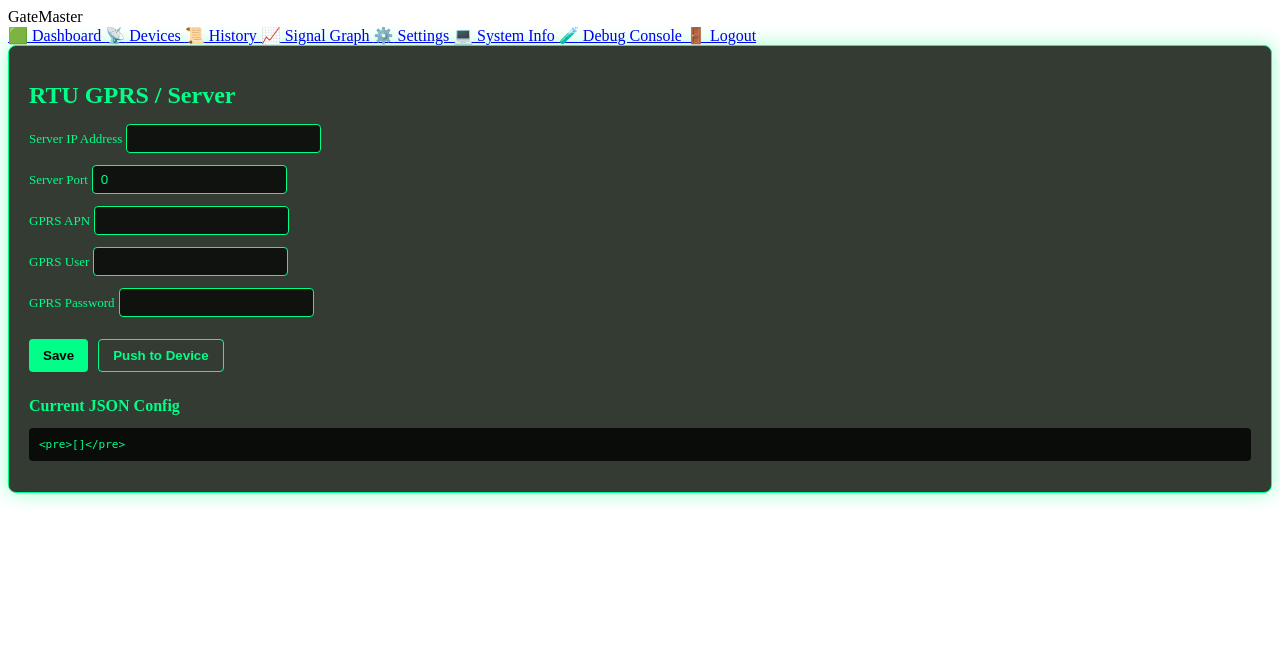
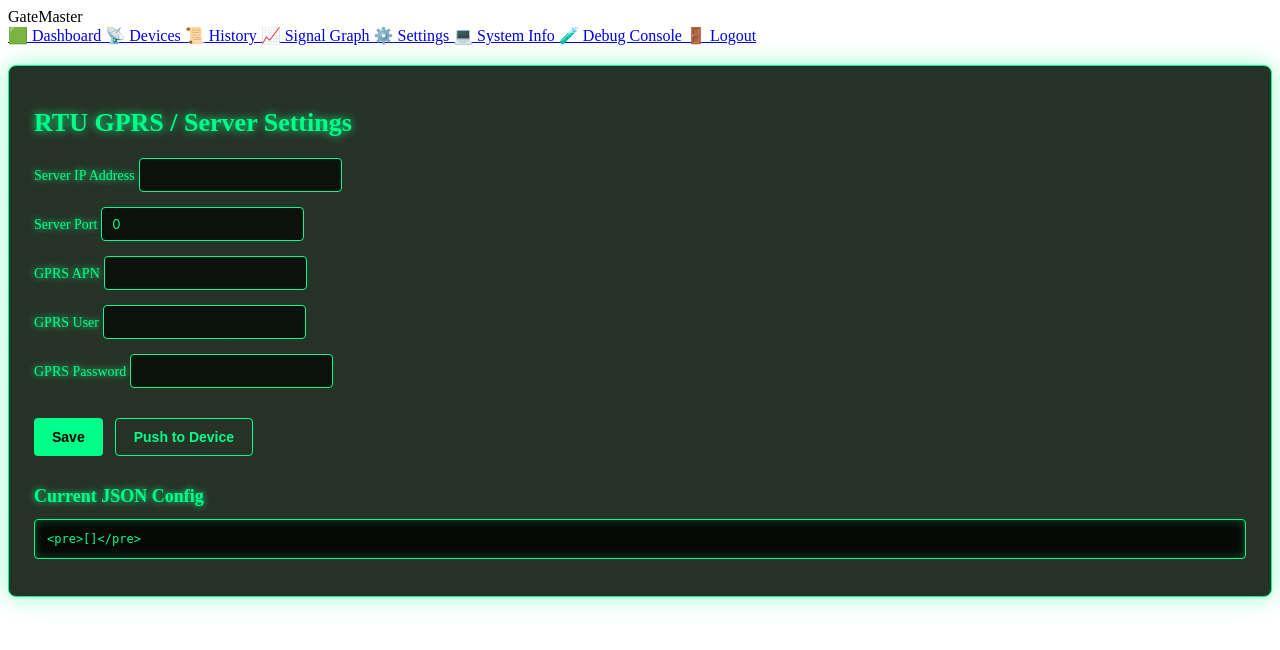
Before and after one commit to Billybob16/GateMaster, a Flask app: page /rtu/gprs in a window 1280 px wide. Shown: the top 650 px of the page. Run offline with Flask 3, Linux system fonts and the light colour scheme; data comes from the database, SQL or seed files in the repository.

Commit message:
Added full RTU settings system with cinematic push

```diff
--- a/app.py
+++ b/app.py
@@ -9,6 +9,9 @@ app = Flask(__name__)
 DB_PATH = os.path.join("database", "rtu_config.db")
 
 
+# -----------------------------
+# DATABASE HELPERS
+# -----------------------------
 def get_db():
     conn = sqlite3.connect(DB_PATH)
     conn.row_factory = sqlite3.Row
@@ -19,6 +22,7 @@ def init_db():
     os.makedirs("database", exist_ok=True)
     conn = get_db()
     cur = conn.cursor()
+
     cur.execute("""
         CREATE TABLE IF NOT EXISTS rtu_config (
             id INTEGER PRIMARY KEY,
@@ -26,10 +30,12 @@ def init_db():
             updated_at TEXT NOT NULL
         )
     """)
+
     conn.commit()
 
     cur.execute("SELECT COUNT(*) AS c FROM rtu_config")
     row = cur.fetchone()
+
     if row["c"] == 0:
         default_config = {
             "password": "6666",
@@ -61,11 +67,13 @@ def init_db():
             "mqtt_publish": "",
             "mqtt_subscribe": ""
         }
+
         cur.execute(
             "INSERT INTO rtu_config (json_config, updated_at) VALUES (?, ?)",
             (json.dumps(default_config), datetime.utcnow().isoformat())
         )
         conn.commit()
+
     conn.close()
 
 
@@ -75,8 +83,6 @@ def load_rtu_settings():
     cur.execute("SELECT json_config FROM rtu_config WHERE id = 1")
     row = cur.fetchone()
     conn.close()
-    if not row:
-        return {}
     return json.loads(row["json_config"])
 
 
@@ -96,130 +102,128 @@ def startup():
     init_db()
 
 
+# -----------------------------
+# ROUTES — MAIN REDIRECT
+# -----------------------------
 @app.route("/")
 def index():
     return redirect(url_for("rtu_device_identity"))
 
 
-# ---------- RTU PAGES ----------
-
-@app.route("/rtu/device-identity", methods=["GET"])
+# -----------------------------
+# RTU SETTINGS PAGES
+# -----------------------------
+@app.route("/rtu/device-identity")
 def rtu_device_identity():
-    s = load_rtu_settings()
-    return render_template("rtu_device_identity.html", s=s)
+    return render_template("rtu_device_identity.html", s=load_rtu_settings())
 
 
 @app.route("/rtu/device-identity/save", methods=["POST"])
 def rtu_device_identity_save():
     s = load_rtu_settings()
-    s["password"] = request.form.get("password", s["password"])
-    s["sim_number"] = request.form.get("sim_number", s["sim_number"])
-    s["mqtt_client_id"] = request.form.get("mqtt_client_id", s["mqtt_client_id"])
+    s["password"] = request.form["password"]
+    s["sim_number"] = request.form["sim_number"]
+    s["mqtt_client_id"] = request.form["mqtt_client_id"]
     save_rtu_settings(s)
     return redirect(url_for("rtu_device_identity"))
 
 
-@app.route("/rtu/digital-inputs", methods=["GET"])
+@app.route("/rtu/digital-inputs")
 def rtu_digital_inputs():
-    s = load_rtu_settings()
-    return render_template("rtu_digital_inputs.html", s=s)
+    return render_template("rtu_digital_inputs.html", s=load_rtu_settings())
 
 
 @app.route("/rtu/digital-inputs/save", methods=["POST"])
 def rtu_digital_inputs_save():
     s = load_rtu_settings()
-    s["din1_type"] = request.form.get("din1_type", s["din1_type"])
-    s["din2_type"] = request.form.get("din2_type", s["din2_type"])
-    s["din1_alarm"] = request.form.get("din1_alarm", s["din1_alarm"])
-    s["din2_alarm"] = request.form.get("din2_alarm", s["din2_alarm"])
+    s["din1_type"] = request.form["din1_type"]
+    s["din2_type"] = request.form["din2_type"]
+    s["din1_alarm"] = request.form["din1_alarm"]
+    s["din2_alarm"] = request.form["din2_alarm"]
     save_rtu_settings(s)
     return redirect(url_for("rtu_digital_inputs"))
 
 
-@app.route("/rtu/relay-control", methods=["GET"])
+@app.route("/rtu/relay-control")
 def rtu_relay_control():
-    s = load_rtu_settings()
-    return render_template("rtu_relay_control.html", s=s)
+    return render_template("rtu_relay_control.html", s=load_rtu_settings())
 
 
 @app.route("/rtu/relay-control/save", methods=["POST"])
 def rtu_relay_control_save():
     s = load_rtu_settings()
-    s["relay_auth"] = int(request.form.get("relay_auth", s["relay_auth"]))
-    s["relay_on_timer"] = int(request.form.get("relay_on_timer", s["relay_on_timer"]))
-    s["notify_on_on"] = int(request.form.get("notify_on_on", s["notify_on_on"]))
-    s["notify_on_off"] = int(request.form.get("notify_on_off", s["notify_on_off"]))
-    s["sms_on"] = request.form.get("sms_on", s["sms_on"])
-    s["sms_off"] = request.form.get("sms_off", s["sms_off"])
+    s["relay_auth"] = int(request.form["relay_auth"])
+    s["relay_on_timer"] = int(request.form["relay_on_timer"])
+    s["notify_on_on"] = int(request.form["notify_on_on"])
+    s["notify_on_off"] = int(request.form["notify_on_off"])
+    s["sms_on"] = request.form["sms_on"]
+    s["sms_off"] = request.form["sms_off"]
     save_rtu_settings(s)
     return redirect(url_for("rtu_relay_control"))
 
 
-@app.route("/rtu/power-system", methods=["GET"])
+@app.route("/rtu/power-system")
 def rtu_power_system():
-    s = load_rtu_settings()
-    return render_template("rtu_power_system.html", s=s)
+    return render_template("rtu_power_system.html", s=load_rtu_settings())
 
 
 @app.route("/rtu/power-system/save", methods=["POST"])
 def rtu_power_system_save():
     s = load_rtu_settings()
-    s["auto_arm_after_call"] = int(request.form.get("auto_arm_after_call", s["auto_arm_after_call"]))
-    s["arm_after_power_on"] = int(request.form.get("arm_after_power_on", s["arm_after_power_on"]))
-    s["power_fail_delay"] = int(request.form.get("power_fail_delay", s["power_fail_delay"]))
-    s["self_check_interval"] = int(request.form.get("self_check_interval", s["self_check_interval"]))
-    s["heartbeat_interval"] = int(request.form.get("heartbeat_interval", s["heartbeat_interval"]))
+    s["auto_arm_after_call"] = int(request.form["auto_arm_after_call"])
+    s["arm_after_power_on"] = int(request.form["arm_after_power_on"])
+    s["power_fail_delay"] = int(request.form["power_fail_delay"])
+    s["self_check_interval"] = int(request.form["self_check_interval"])
+    s["heartbeat_interval"] = int(request.form["heartbeat_interval"])
     save_rtu_settings(s)
     return redirect(url_for("rtu_power_system"))
 
 
-@app.route("/rtu/mqtt", methods=["GET"])
+@app.route("/rtu/mqtt")
 def rtu_mqtt():
-    s = load_rtu_settings()
-    return render_template("rtu_mqtt.html", s=s)
+    return render_template("rtu_mqtt.html", s=load_rtu_settings())
 
 
 @app.route("/rtu/mqtt/save", methods=["POST"])
 def rtu_mqtt_save():
     s = load_rtu_settings()
-    s["mqtt_user"] = request.form.get("mqtt_user", s["mqtt_user"])
-    s["mqtt_password"] = request.form.get("mqtt_password", s["mqtt_password"])
-    s["mqtt_publish"] = request.form.get("mqtt_publish", s["mqtt_publish"])
-    s["mqtt_subscribe"] = request.form.get("mqtt_subscribe", s["mqtt_subscribe"])
-    s["mqtt_upload_interval"] = int(request.form.get("mqtt_upload_interval", s["mqtt_upload_interval"]))
+    s["mqtt_user"] = request.form["mqtt_user"]
+    s["mqtt_password"] = request.form["mqtt_password"]
+    s["mqtt_publish"] = request.form["mqtt_publish"]
+    s["mqtt_subscribe"] = request.form["mqtt_subscribe"]
+    s["mqtt_upload_interval"] = int(request.form["mqtt_upload_interval"])
     save_rtu_settings(s)
     return redirect(url_for("rtu_mqtt"))
 
 
-@app.route("/rtu/gprs", methods=["GET"])
+@app.route("/rtu/gprs")
 def rtu_gprs():
-    s = load_rtu_settings()
-    return render_template("rtu_gprs.html", s=s)
+    return render_template("rtu_gprs.html", s=load_rtu_settings())
 
 
 @app.route("/rtu/gprs/save", methods=["POST"])
 def rtu_gprs_save():
     s = load_rtu_settings()
-    s["server_ip"] = request.form.get("server_ip", s["server_ip"])
-    s["server_port"] = int(request.form.get("server_port", s["server_port"]))
-    s["gprs_apn"] = request.form.get("gprs_apn", s["gprs_apn"])
-    s["gprs_user"] = request.form.get("gprs_user", s["gprs_user"])
-    s["gprs_password"] = request.form.get("gprs_password", s["gprs_password"])
+    s["server_ip"] = request.form["server_ip"]
+    s["server_port"] = int(request.form["server_port"])
+    s["gprs_apn"] = request.form["gprs_apn"]
+    s["gprs_user"] = request.form["gprs_user"]
+    s["gprs_password"] = request.form["gprs_password"]
     save_rtu_settings(s)
     return redirect(url_for("rtu_gprs"))
 
 
-# ---------- SIMULATED PUSH + LOGGING ----------
-
-PUSH_LOG = []  # in-memory for now
+# -----------------------------
+# SIMULATED PUSH + LOGGING
+# -----------------------------
+PUSH_LOG = []
 
 
 @app.route("/api/push", methods=["POST"])
 def api_push():
-    s = load_rtu_settings()
     entry = {
         "timestamp": datetime.utcnow().isoformat(),
-        "config": s
+        "config": load_rtu_settings()
     }
     PUSH_LOG.append(entry)
     return jsonify({"status": "ok"})
--- a/static/Css/style.css
+++ b/static/Css/style.css
@@ -1,66 +1,84 @@
+/* ---------------------------------------------------------
+   MATRIX HUD PANEL
+--------------------------------------------------------- */
 .hud-panel {
-  background: rgba(0, 10, 0, 0.8);
+  background: rgba(0, 15, 0, 0.85);
   border: 1px solid #00ff88;
-  padding: 20px;
+  padding: 25px;
   border-radius: 8px;
-  box-shadow: 0 0 20px rgba(0, 255, 136, 0.4);
+  box-shadow: 0 0 25px rgba(0, 255, 136, 0.4);
+  backdrop-filter: blur(4px);
+  margin-top: 20px;
 }
 
 .hud-title {
   color: #00ff88;
-  font-size: 24px;
-  margin-bottom: 15px;
+  font-size: 26px;
+  margin-bottom: 20px;
+  text-shadow: 0 0 8px #00ff88;
 }
 
 .hud-subtitle {
   color: #00ff88;
-  font-size: 16px;
-  margin-top: 25px;
+  font-size: 18px;
+  margin-top: 30px;
+  margin-bottom: 10px;
+  text-shadow: 0 0 6px #00ff88;
 }
 
+/* ---------------------------------------------------------
+   FORM ELEMENTS
+--------------------------------------------------------- */
 .hud-form {
   display: flex;
   flex-direction: column;
-  gap: 12px;
+  gap: 15px;
 }
 
 .hud-form-group label {
   color: #00ff88;
-  font-size: 13px;
-  margin-bottom: 3px;
+  font-size: 14px;
+  margin-bottom: 4px;
+  text-shadow: 0 0 6px #00ff88;
 }
 
 .hud-input {
   background: rgba(0, 0, 0, 0.7);
   border: 1px solid #00ff88;
   color: #00ff88;
-  padding: 6px 8px;
+  padding: 8px 10px;
   border-radius: 4px;
+  font-size: 14px;
 }
 
 .hud-input:focus {
   outline: none;
-  box-shadow: 0 0 8px #00ff88;
+  box-shadow: 0 0 10px #00ff88;
 }
 
+/* ---------------------------------------------------------
+   BUTTONS
+--------------------------------------------------------- */
 .hud-actions {
-  margin-top: 10px;
+  margin-top: 15px;
   display: flex;
-  gap: 10px;
+  gap: 12px;
 }
 
 .hud-btn {
   background: #00ff88;
   color: #000;
   border: none;
-  padding: 8px 14px;
+  padding: 10px 18px;
   border-radius: 4px;
   cursor: pointer;
   font-weight: bold;
+  font-size: 14px;
+  transition: 0.2s;
 }
 
 .hud-btn:hover {
-  box-shadow: 0 0 10px #00ff88;
+  box-shadow: 0 0 12px #00ff88;
 }
 
 .hud-btn-secondary {
@@ -69,54 +87,80 @@
   border: 1px solid #00ff88;
 }
 
-.hud-json {
-  background: rgba(0, 0, 0, 0.8);
-  color: #00ff88;
-  padding: 10px;
-  border-radius: 4px;
-  max-height: 250px;
-  overflow: auto;
-  font-size: 11px;
+.hud-btn-secondary:hover {
+  background: rgba(0, 255, 136, 0.1);
 }
 
-/* Cinematic push modal */
+/* ---------------------------------------------------------
+   JSON PREVIEW
+--------------------------------------------------------- */
+.hud-json {
+  background: rgba(0, 0, 0, 0.85);
+  color: #00ff88;
+  padding: 12px;
+  border-radius: 4px;
+  max-height: 300px;
+  overflow-y: auto;
+  font-size: 12px;
+  border: 1px solid #00ff88;
+  box-shadow: inset 0 0 10px rgba(0, 255, 136, 0.3);
+}
 
+/* ---------------------------------------------------------
+   CINEMATIC PUSH MODAL
+--------------------------------------------------------- */
 #push-modal {
   position: fixed;
   inset: 0;
-  background: rgba(0, 0, 0, 0.85);
+  background: rgba(0, 0, 0, 0.88);
   display: none;
   align-items: center;
   justify-content: center;
-  z-index: 9999;
+  z-index: 99999;
 }
 
 .push-modal-inner {
-  background: rgba(0, 10, 0, 0.9);
+  background: rgba(0, 20, 0, 0.9);
   border: 1px solid #00ff88;
-  padding: 20px;
-  width: 360px;
+  padding: 25px;
+  width: 380px;
   text-align: center;
   color: #00ff88;
-  box-shadow: 0 0 25px rgba(0, 255, 136, 0.7);
+  box-shadow: 0 0 30px rgba(0, 255, 136, 0.7);
+  border-radius: 6px;
+  animation: modalPulse 1.5s infinite alternate;
 }
 
+@keyframes modalPulse {
+  from { box-shadow: 0 0 20px rgba(0,255,136,0.4); }
+  to   { box-shadow: 0 0 35px rgba(0,255,136,0.8); }
+}
+
+/* ---------------------------------------------------------
+   STAGE TEXT
+--------------------------------------------------------- */
 .push-stage {
-  margin: 8px 0;
-  opacity: 0.3;
+  margin: 10px 0;
+  opacity: 0.25;
+  font-size: 16px;
+  transition: 0.3s;
 }
 
 .push-stage.active {
   opacity: 1;
-  text-shadow: 0 0 8px #00ff88;
+  text-shadow: 0 0 10px #00ff88;
 }
 
+/* ---------------------------------------------------------
+   PROGRESS BAR
+--------------------------------------------------------- */
 .push-progress {
-  margin-top: 12px;
-  height: 6px;
+  margin-top: 18px;
+  height: 8px;
   background: rgba(0, 40, 0, 0.8);
-  border-radius: 3px;
+  border-radius: 4px;
   overflow: hidden;
+  border: 1px solid #00ff88;
 }
 
 .push-progress-bar {
@@ -125,3 +169,18 @@
   background: #00ff88;
   transition: width 0.5s linear;
 }
+
+/* ---------------------------------------------------------
+   MATRIX SCANLINES (OPTIONAL)
+--------------------------------------------------------- */
+.hud-panel::before {
+  content: "";
+  position: absolute;
+  inset: 0;
+  background: repeating-linear-gradient(
+    transparent,
+    transparent 3px,
+    rgba(0, 255, 136, 0.03) 4px
+  );
+  pointer-events: none;
+}
--- a/static/js/hud.js
+++ b/static/js/hud.js
@@ -1,3 +1,6 @@
+/* ---------------------------------------------------------
+   FETCH JSON CONFIG FOR PREVIEW
+--------------------------------------------------------- */
 async function fetchConfig() {
   try {
     const res = await fetch('/debug');
@@ -7,15 +10,21 @@ async function fetchConfig() {
       pre.textContent = text;
     }
   } catch (e) {
-    console.error(e);
+    console.error("Error fetching config:", e);
   }
 }
 
+
+/* ---------------------------------------------------------
+   CINEMATIC PUSH SEQUENCE
+--------------------------------------------------------- */
 function setStageActive(stageId) {
-  ['stage1', 'stage2', 'stage3'].forEach(id => {
+  const stages = ['stage1', 'stage2', 'stage3'];
+  stages.forEach(id => {
     const el = document.getElementById(id);
-    if (!el) return;
-    el.classList.toggle('active', id === stageId);
+    if (el) {
+      el.classList.toggle('active', id === stageId);
+    }
   });
 }
 
@@ -31,32 +40,47 @@ function hidePushModal() {
 
 async function pushToDevice() {
   showPushModal();
+
+  const bar = document.getElementById('push-progress-bar');
+
+  // Stage 1 — Connecting
   setStageActive('stage1');
-  const bar = document.getElementById('push-progress-bar');
-  if (bar) bar.style.width = '10%';
+  if (bar) bar.style.width = '15%';
+  await new Promise(r => setTimeout(r, 900));
 
-  await new Promise(r => setTimeout(r, 800));
+  // Stage 2 — Authenticating
   setStageActive('stage2');
-  if (bar) bar.style.width = '40%';
+  if (bar) bar.style.width = '45%';
+  await new Promise(r => setTimeout(r, 900));
 
-  await new Promise(r => setTimeout(r, 800));
+  // Stage 3 — Uploading
   setStageActive('stage3');
   if (bar) bar.style.width = '75%';
+  await new Promise(r => setTimeout(r, 900));
 
+  // Send simulated push
   try {
     await fetch('/api/push', { method: 'POST' });
-    await new Promise(r => setTimeout(r, 800));
     if (bar) bar.style.width = '100%';
   } catch (e) {
-    console.error(e);
+    console.error("Push failed:", e);
   }
 
-  await new Promise(r => setTimeout(r, 800));
+  // Finish sequence
+  await new Promise(r => setTimeout(r, 900));
   hidePushModal();
+
+  // Reset bar
   if (bar) bar.style.width = '0%';
+
+  // Refresh JSON preview
   fetchConfig();
 }
 
+
+/* ---------------------------------------------------------
+   AUTO-LOAD JSON PREVIEW ON PAGE LOAD
+--------------------------------------------------------- */
 document.addEventListener('DOMContentLoaded', () => {
   fetchConfig();
 });
--- a/templates/rtu_gprs.html
+++ b/templates/rtu_gprs.html
@@ -1,32 +1,40 @@
 {% extends "layout.html" %}
 {% block content %}
 <div class="hud-panel">
-  <h1 class="hud-title">RTU GPRS / Server</h1>
+  <h1 class="hud-title">RTU GPRS / Server Settings</h1>
+
   <form method="POST" action="/rtu/gprs/save" class="hud-form">
+
     <div class="hud-form-group">
       <label>Server IP Address</label>
       <input type="text" name="server_ip" value="{{ s.server_ip }}" class="hud-input">
     </div>
+
     <div class="hud-form-group">
       <label>Server Port</label>
       <input type="number" name="server_port" value="{{ s.server_port }}" class="hud-input">
     </div>
+
     <div class="hud-form-group">
       <label>GPRS APN</label>
       <input type="text" name="gprs_apn" value="{{ s.gprs_apn }}" class="hud-input">
     </div>
+
     <div class="hud-form-group">
       <label>GPRS User</label>
       <input type="text" name="gprs_user" value="{{ s.gprs_user }}" class="hud-input">
     </div>
+
     <div class="hud-form-group">
       <label>GPRS Password</label>
       <input type="text" name="gprs_password" value="{{ s.gprs_password }}" class="hud-input">
     </div>
+
     <div class="hud-actions">
       <button class="hud-btn" type="submit">Save</button>
       <button class="hud-btn hud-btn-secondary" type="button" onclick="pushToDevice()">Push to Device</button>
     </div>
+
   </form>
 
   <h2 class="hud-subtitle">Current JSON Config</h2>
```
Also changed, not shown: templates/rtu_device_identity.html (+33 -0 lines), templates/rtu_digital_inputs.html (+7 -0 lines), templates/rtu_mqtt.html (+8 -0 lines), templates/rtu_power_system.html (+8 -0 lines), templates/rtu_relay_control.html (+9 -0 lines).
